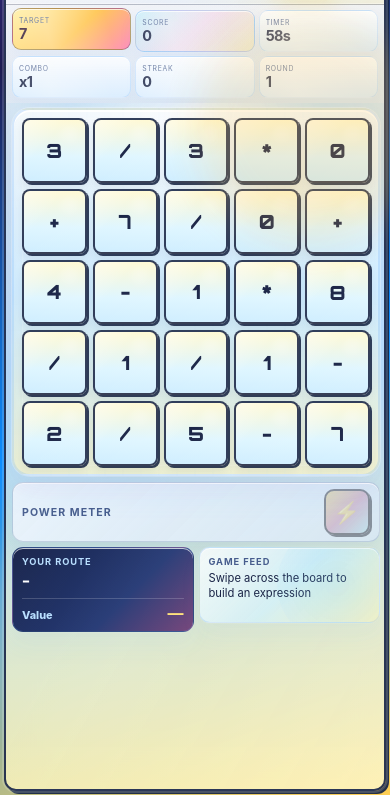
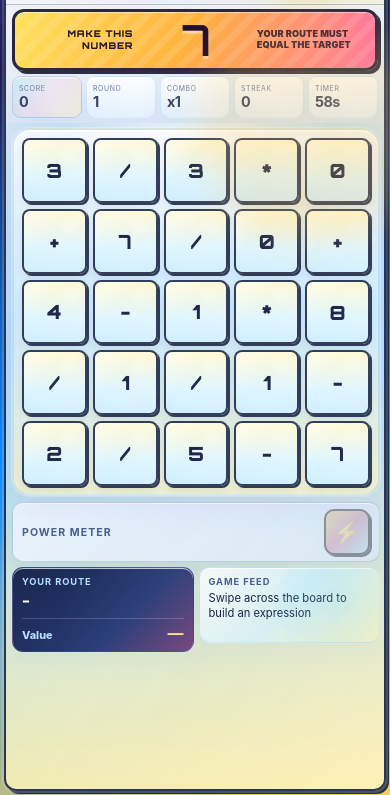
Before and after one commit to stevenappleyard72-cpu/maths-grid, a website built with Vite: page index.html in a window 390 px wide. Both pictures are taken after a click on the button "Start game". Shown: the part 49-844 px from the top of the page. Built offline with nearby package versions, Linux system fonts and the light colour scheme; files whose address does not match are found by name.

Commit message:
updated for fun

```diff
--- a/src/main.js
+++ b/src/main.js
@@ -830,7 +830,7 @@ function updateUI() {
   scoreEl.textContent = state.score;
   if (bestEl) bestEl.textContent = state.bestScore;
   targetEl.textContent = state.target;
-  targetEl.closest('.stat-card')?.classList.toggle('is-power-round', state.isPowerRound);
+  targetEl.closest('.target-hero')?.classList.toggle('is-power-round', state.isPowerRound);
   timerEl.textContent = `${Math.ceil(state.timeLeft)}s`;
   comboEl.textContent = `x${state.multiplier}`;
   if (roundEl) roundEl.textContent = state.round;
@@ -1025,7 +1025,13 @@ function buildShell() {
           </ul>
         </div>
 
-        <section class="stats">
+        <section class="target-hero" aria-label="Current target">
+          <span class="target-kicker">Make this number</span>
+          <strong id="Target">0</strong>
+          <span class="target-subtitle">Your route must equal the target</span>
+        </section>
+
+        <section class="stats" aria-label="Game statistics">
           <div class="stat-card accent">
             <span class="label">Score</span>
             <strong id="Score">0</strong>
@@ -1033,10 +1039,6 @@ function buildShell() {
           <div class="stat-card">
             <span class="label">Round</span>
             <strong id="Round">1</strong>
-          </div>
-          <div class="stat-card target-stat">
-            <span class="label">Target</span>
-            <strong id="Target">0</strong>
           </div>
           <div class="stat-card">
             <span class="label">Combo</span>
--- a/src/style.css
+++ b/src/style.css
@@ -576,7 +576,7 @@ h1 {
 
 .stats {
   display: grid;
-  grid-template-columns: repeat(6, minmax(0, 1fr));
+  grid-template-columns: repeat(5, minmax(0, 1fr));
   gap: 8px;
   padding: 10px 12px;
   background: linear-gradient(180deg, rgba(255,255,255,0.14), rgba(191,219,254,0.06));
@@ -614,15 +614,68 @@ h1 {
   box-shadow: inset 0 1px 0 rgba(255,255,255,0.75), 0 10px 18px rgba(96,165,250,0.08), 0 0 0 1px rgba(255,255,255,0.1);
 }
 
-.target-stat {
-  background: linear-gradient(135deg, #fff0a3, #ffc857 55%, #ff91bd);
-  border-color: rgba(44, 35, 62, 0.34);
-  transform: translateY(-2px);
-}
-
-.target-stat strong {
-  color: #351b36;
-  font-size: clamp(1.35rem, 1.4vw + 0.8rem, 2.15rem);
+.target-hero {
+  position: relative;
+  z-index: 1;
+  display: grid;
+  grid-template-columns: minmax(0, 1fr) auto minmax(0, 1fr);
+  align-items: center;
+  gap: 18px;
+  min-height: 86px;
+  margin: 10px 20px 0;
+  padding: 8px 24px;
+  overflow: hidden;
+  border: 4px solid rgba(29, 31, 57, 0.94);
+  border-radius: 18px;
+  background: linear-gradient(115deg, #ffe15e, #ffb33f 48%, #ff6cae);
+  color: #291735;
+  box-shadow: 6px 6px 0 rgba(29, 31, 57, 0.92), inset 0 2px 0 rgba(255,255,255,0.5);
+}
+
+.target-hero::before {
+  content: "";
+  position: absolute;
+  inset: 0;
+  background: repeating-linear-gradient(-45deg, rgba(255,255,255,0.11), rgba(255,255,255,0.11) 7px, transparent 7px, transparent 15px);
+  pointer-events: none;
+}
+
+.target-kicker,
+.target-subtitle {
+  position: relative;
+  z-index: 1;
+  font-family: 'Orbitron', Inter, sans-serif;
+  font-size: 0.72rem;
+  font-weight: 900;
+  letter-spacing: 0.09em;
+  text-transform: uppercase;
+}
+
+.target-kicker {
+  justify-self: end;
+  text-align: right;
+}
+
+.target-subtitle {
+  justify-self: start;
+  max-width: 210px;
+  font-family: Inter, 'Segoe UI', sans-serif;
+  font-size: 0.7rem;
+  line-height: 1.35;
+  letter-spacing: 0.02em;
+}
+
+.target-hero strong {
+  position: relative;
+  z-index: 1;
+  min-width: 3ch;
+  color: #24102e;
+  font-family: 'Orbitron', Inter, sans-serif;
+  font-size: clamp(2.8rem, 5vw, 4.6rem);
+  line-height: 1;
+  text-align: center;
+  letter-spacing: -0.08em;
+  text-shadow: 0 3px 0 rgba(255,255,255,0.42);
 }
 
 .label {
@@ -962,12 +1015,13 @@ h1 {
   box-shadow: inset 0 2px 0 rgba(255,255,255,0.9), 0 0 0 3px rgba(255, 196, 71, 0.2), 0 0 34px rgba(255, 93, 161, 0.2);
 }
 
-.target-stat.is-power-round::after {
+.target-hero.is-power-round::after {
   content: "POWER";
   position: absolute;
-  top: 4px;
-  right: 5px;
-  padding: 2px 4px;
+  top: 7px;
+  right: 9px;
+  z-index: 2;
+  padding: 3px 7px;
   border-radius: 999px;
   background: #6e2459;
   color: white;
@@ -1597,7 +1651,7 @@ h1 {
 
   .stats {
     flex: 0 0 auto;
-    grid-template-columns: repeat(3, minmax(0, 1fr));
+    grid-template-columns: repeat(5, minmax(0, 1fr));
     padding: 5px 6px;
     gap: 4px;
   }
@@ -1608,20 +1662,44 @@ h1 {
     border-radius: 9px;
   }
 
-  .stats .target-stat { order: 1; }
-  .stats .stat-card:nth-child(1) { order: 2; }
-  .stats .timer { order: 3; }
-  .stats .stat-card:nth-child(4) { order: 4; }
-  .stats .stat-card:nth-child(5) { order: 5; }
-  .stats .stat-card:nth-child(2) { order: 6; }
-
   .label {
     font-size: 0.43rem;
   }
 
-  .stat-card strong,
-  .target-stat strong {
+  .stat-card strong {
     font-size: 0.9rem;
+  }
+
+  .target-hero {
+    flex: 0 0 62px;
+    min-height: 62px;
+    margin: 4px 6px 0;
+    padding: 4px 10px;
+    gap: 8px;
+    border-width: 3px;
+    border-radius: 12px;
+    box-shadow: 3px 3px 0 rgba(29, 31, 57, 0.92), inset 0 1px 0 rgba(255,255,255,0.5);
+  }
+
+  .target-kicker {
+    font-size: 0.58rem;
+    line-height: 1.25;
+  }
+
+  .target-subtitle {
+    font-size: 0.57rem;
+    line-height: 1.2;
+  }
+
+  .target-hero strong {
+    font-size: clamp(2.25rem, 11vw, 3rem);
+  }
+
+  .target-hero.is-power-round::after {
+    top: 3px;
+    right: 4px;
+    padding: 2px 4px;
+    font-size: 0.34rem;
   }
 
   .game-area {
```
